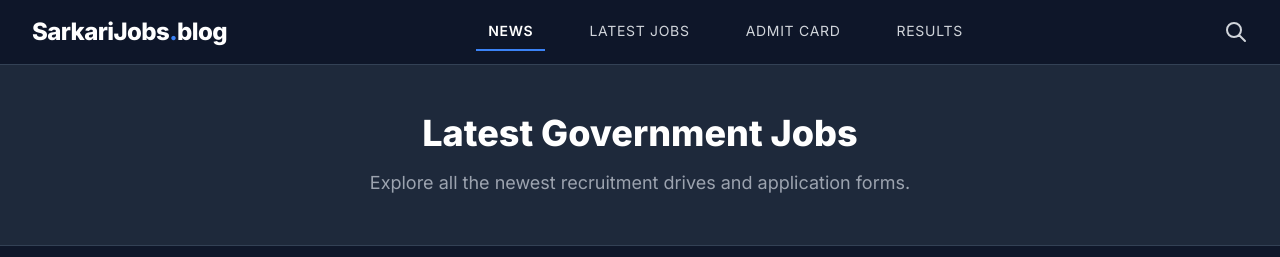
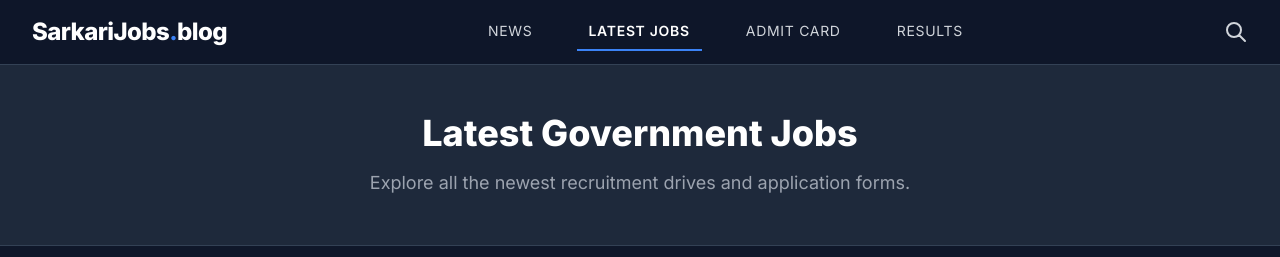
Before and after one commit to sakshya1420-star/sarkarijobs-blog, a website: page latest-jobs.html in a window 1280 px wide. Shown: the top 257 px of the page. Drawn offline with nearby package versions, Linux system fonts and the light colour scheme.

Commit message:
Fixed active state in latest jobs navbar

```diff
--- a/latest-jobs.html
+++ b/latest-jobs.html
@@ -57,8 +57,8 @@
                 </div>
                 <!-- Desktop Nav -->
                 <nav class="hidden md:flex space-x-8">
-                    <a href="/" class="text-white font-semibold hover:text-primary transition-colors px-3 py-2 text-sm uppercase tracking-wider border-b-2 border-primary">News</a>
-                    <a href="/latest-jobs.html" class="text-gray-300 hover:text-white transition-colors px-3 py-2 text-sm uppercase tracking-wider">Latest Jobs</a>
+                    <a href="/" class="text-gray-300 hover:text-white transition-colors px-3 py-2 text-sm uppercase tracking-wider">News</a>
+                    <a href="/latest-jobs.html" class="text-white font-semibold hover:text-primary transition-colors px-3 py-2 text-sm uppercase tracking-wider border-b-2 border-primary">Latest Jobs</a>
                     <a href="#" class="text-gray-300 hover:text-white transition-colors px-3 py-2 text-sm uppercase tracking-wider">Admit Card</a>
                     <a href="#" class="text-gray-300 hover:text-white transition-colors px-3 py-2 text-sm uppercase tracking-wider">Results</a>
                 </nav>
```
